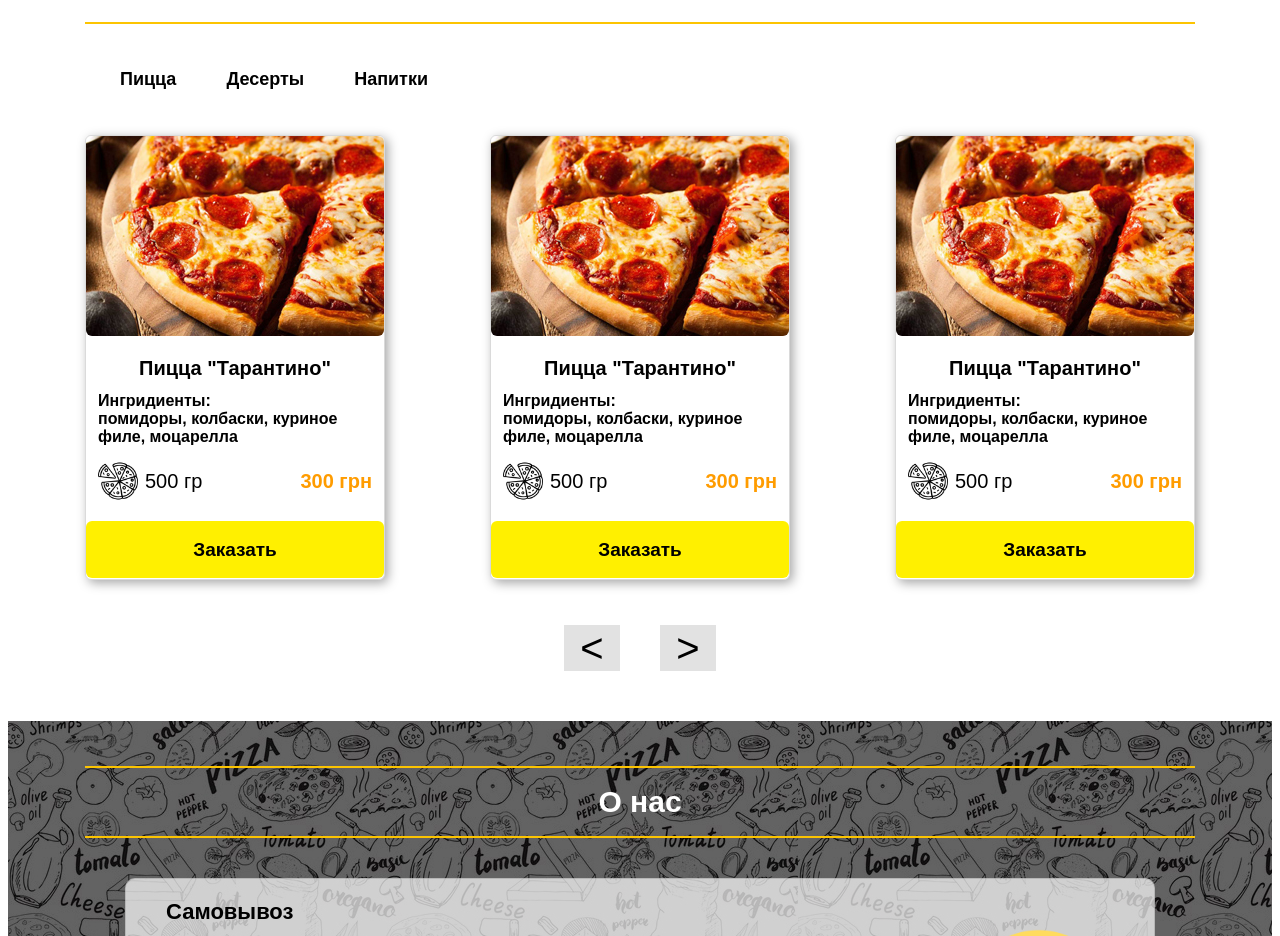
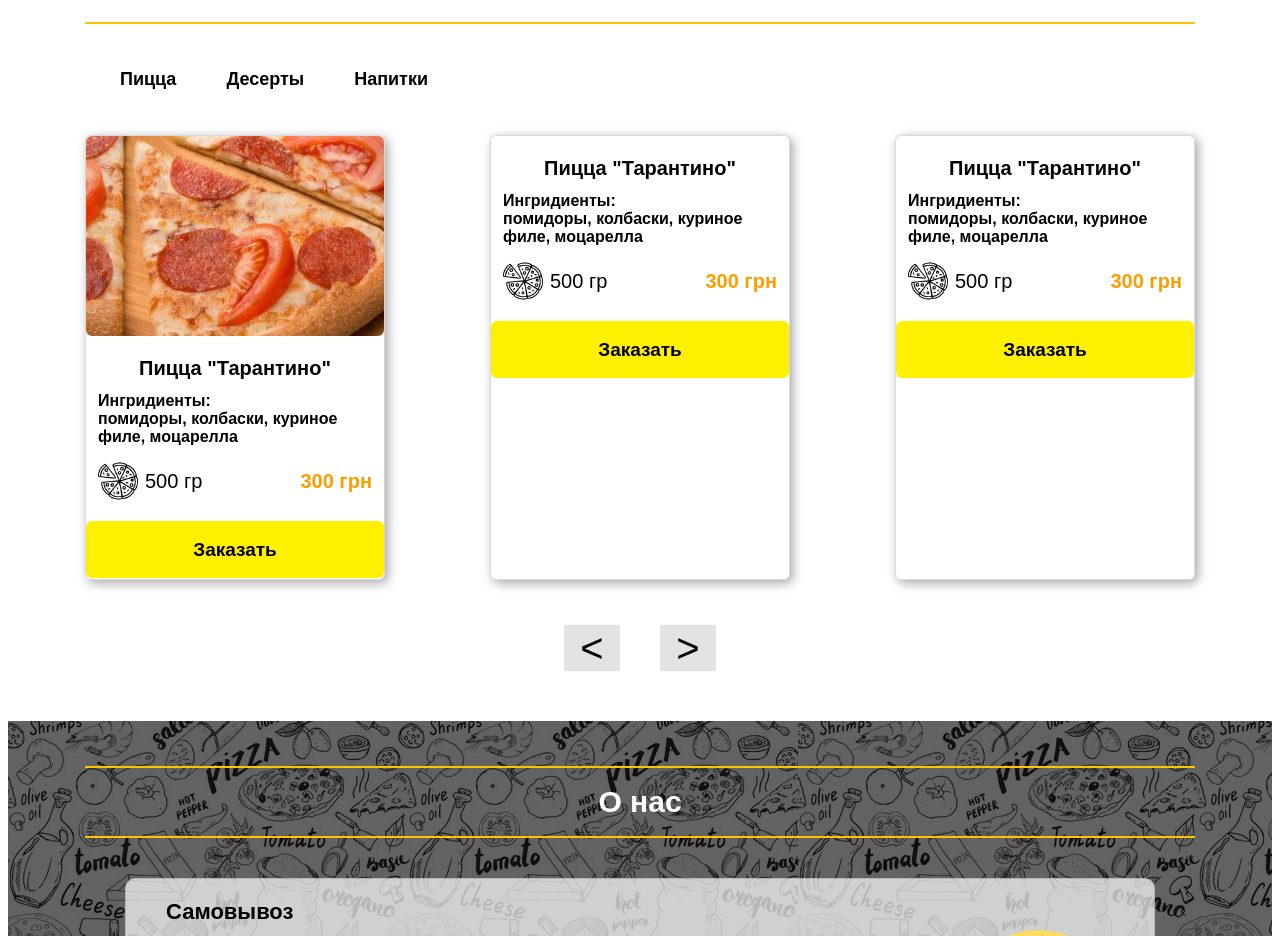
Before and after one commit to SvitlanaAmbros/PizzaWebApp, an Angular app: page / in a window 1280 px wide. Shown: the part 861-1797 px from the top of the page. Built offline with nearby package versions, Linux system fonts and the light colour scheme.

Commit message:
add setting background image in html

```diff
--- a/src/app/products/products.component.html
+++ b/src/app/products/products.component.html
@@ -21,7 +21,9 @@
 
           <!-- card info -->
           <div class="card">
-            <div class="card__img">
+            <div [ngStyle]="{'background-image': 'url(../../assets/img/' + customImg + ')',
+             'height':'200px', 'border-radius':'6px'}"
+>
             </div>
             <div class="card__pizza">
               <p class="card__pizza__title">Пицца "Тарантино" </p>
--- a/src/app/products/products.component.scss
+++ b/src/app/products/products.component.scss
@@ -92,11 +92,11 @@ button {
     border-radius: 6px;
 
 
-    &__img {
-        height: 200px;
-        border-radius: 6px;
-        background:url('../../assets/img/pep-pizza.jpg') no-repeat;
-    }
+    // &__img {
+    //     height: 200px;
+    //     border-radius: 6px;
+    //     background:url('../../assets/img/pep-pizza.jpg') no-repeat;
+    // }
 
 
 
--- a/src/app/products/products.component.ts
+++ b/src/app/products/products.component.ts
@@ -8,6 +8,7 @@ import { Component, OnInit } from '@angular/core';
 export class ProductsComponent implements OnInit {
   public menu: string[] = ["Пицца", "Десерты", "Напитки"];
 
+  public customImg:string = '0001.JPG';
   constructor() { }
 
   ngOnInit() {
```
